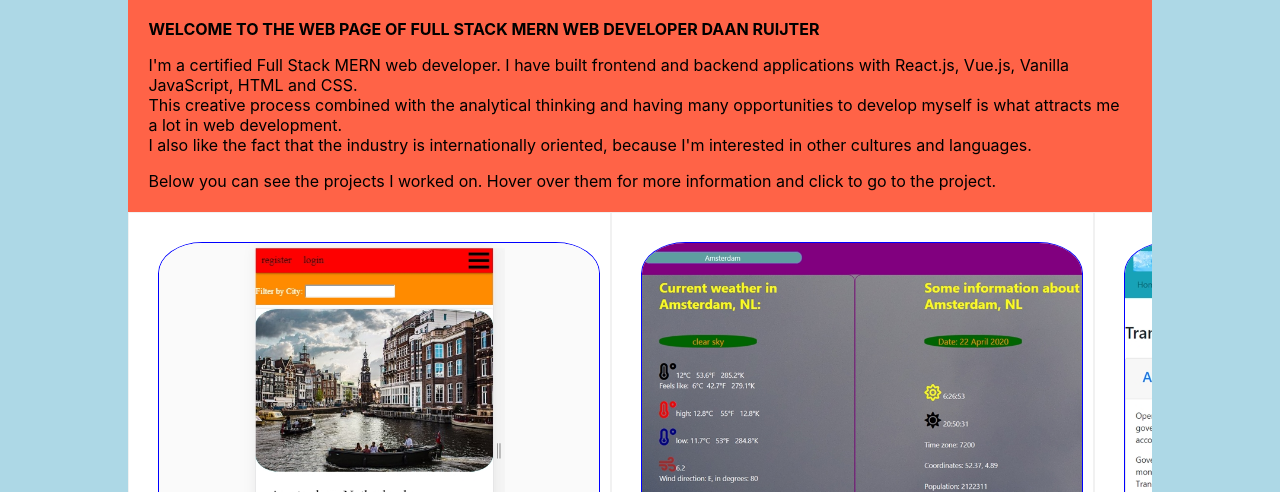
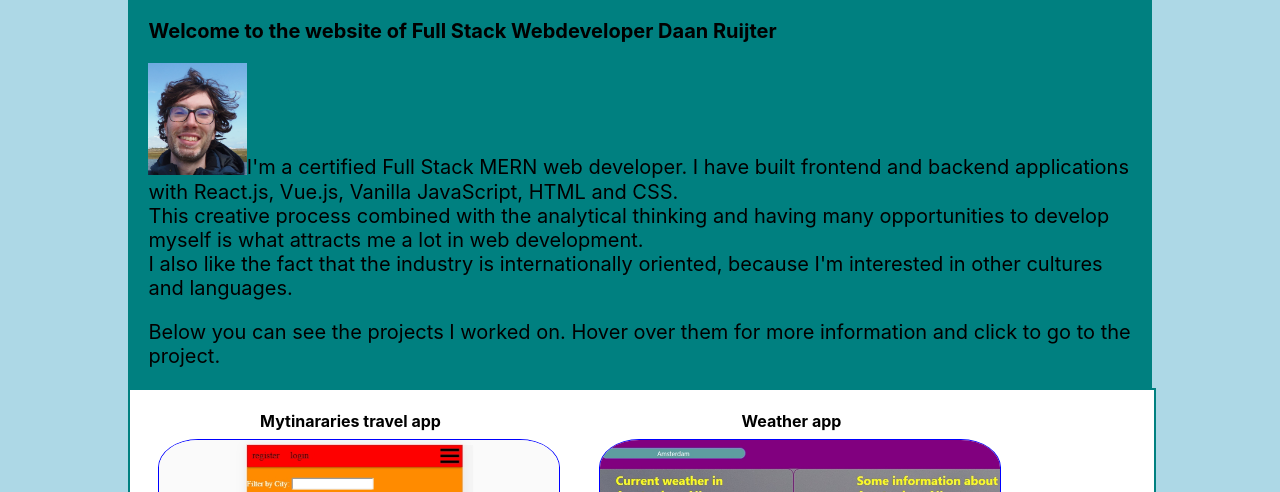
Before and after one commit to Daanruijter/portfoliowebsite, a React app in the folder client/: page / in a window 1280 px wide. Shown: the part 66-558 px from the top of the page. Built offline with nearby package versions, Linux system fonts and the light colour scheme.

Commit message:
working on home and about

```diff
--- a/client/src/CSS/Home.css
+++ b/client/src/CSS/Home.css
@@ -10,16 +10,12 @@
 
 .home-wrapper {
     background-color: white;
-
     min-height: 5000px;
-
-
-
 }
 
-/* .home-wrapper:hover {
-
-} */
+.home-introduction img {
+    width: 10%;
+}
 
 .welcome {
     font-weight: bold;
@@ -27,8 +23,9 @@
 }
 
 .home-introduction {
-    background-color: tomato;
+    background-color: teal;
     padding: 2%;
     animation: 0.5s ease-in 0s 1 slideInFromLeft;
+    font-size: 125%;
 
 }
--- a/client/src/CSS/ITProjects.css
+++ b/client/src/CSS/ITProjects.css
@@ -1,13 +1,14 @@
 .projects-wrapper {
     display: flex;
-    flex-direction: column;
-    justify-content: space-between;
+    flex-direction: row;
+    justify-content: flex-start;
     flex-wrap: wrap;
-    height: 27em;
-
+    height: auto;
     width: 100%;
-
-    overflow-x: scroll;
+    border-style: solid;
+    border-width: 2px;
+    border-color: teal;
+    background-color: white;
 
 }
 
@@ -34,12 +35,15 @@
 
 }
 
+.flip-box:hover .project-title {
+    display: none
+}
 
 .flip-box {
     background-color: transparent;
-    width: 440px;
+    width: 400px;
     height: 300px;
-    border: 1px solid #f1f1f1;
+    /* border: 1px solid #f1f1f1; */
     perspective: 1000px;
 }
 
@@ -54,6 +58,7 @@
 
 .flip-box:hover .flip-box-inner {
     transform: rotateY(180deg);
+
 }
 
 .flip-box-front,
@@ -66,6 +71,7 @@
     backface-visibility: hidden;
     text-align: left;
 }
+
 
 
 .tech-used {
--- a/client/src/Components/About.js
+++ b/client/src/Components/About.js
@@ -1,6 +1,7 @@
 import React, { Component } from "react";
 import "../CSS/About.css";
 import ResumeJobinfoTemplate from "./ResumeJobinfoTemplate";
+
 export default class About extends Component {
   render() {
     return (
--- a/client/src/Components/Home.js
+++ b/client/src/Components/Home.js
@@ -1,6 +1,6 @@
 import React, { Component } from "react";
 import ITProjects from "./ITProjects";
-
+import daanfoto from "../pictures/daanfoto.jpeg";
 import "../CSS/Home.css";
 
 export default class Home extends Component {
@@ -9,10 +9,10 @@ export default class Home extends Component {
       <div className="home-wrapper">
         <div className="home-introduction">
           <span className="welcome">
-            WELCOME TO THE WEB PAGE OF FULL STACK MERN WEB DEVELOPER DAAN
-            RUIJTER
+            Welcome to the website of Full Stack Webdeveloper Daan Ruijter
           </span>
           <p>
+            <img alt="daan" src={daanfoto} />
             I'm a certified Full Stack MERN web developer. I have built frontend
             and backend applications with React.js, Vue.js, Vanilla JavaScript,
             HTML and CSS. <br />
--- a/client/src/Components/ITProjects.js
+++ b/client/src/Components/ITProjects.js
@@ -10,6 +10,7 @@ export default class ITProjects extends Component {
   state = {
     projects: [
       {
+        title: "Mytinararies travel app",
         url: "https://myitinerariestravelapp.herokuapp.com",
         id: "mytineraries",
         image: mytinerery,
@@ -18,6 +19,7 @@ export default class ITProjects extends Component {
           "Node, Express, MongoDB, Redux, React,js, Redux, CSS, Materialize, HTML",
       },
       {
+        title: "Weather app",
         url: "https://daanruijter.github.io/WeatherApp",
         id: "weatherapp",
         image: weatherapp,
@@ -26,6 +28,7 @@ export default class ITProjects extends Component {
         tech: "Vue.js, Chart.js, CSS, HTML",
       },
       {
+        title: "Transparent Government in Fact app",
         url: "https://daanruijter.github.io/tgifVUEtodeploy/index.html",
         image: tgif,
         id: "tgif",
@@ -35,6 +38,7 @@ export default class ITProjects extends Component {
       },
 
       {
+        title: "Soccer project",
         url: "https://daanruijter.github.io/soccerproject",
         image: nysl,
         id: "nysl",
@@ -43,6 +47,7 @@ export default class ITProjects extends Component {
         tech: "CSS, HTML",
       },
       {
+        title: "Bookstore app",
         url: "https://ruijterbookstoreapp.herokuapp.com",
         id: "bookstore",
         image: bookstore,
@@ -58,6 +63,9 @@ export default class ITProjects extends Component {
     let projectsToDisplay = projects.map((project) => (
       <div key={project.description} className="flip-box">
         <div className="flip-box-inner">
+          <div className="project-title">
+            <b>{project.title}</b>
+          </div>
           <div className="projects flip-box-front" key={project.id}>
             <a href={project.url}>
               <img alt="projectimage" src={project.image} />
```
